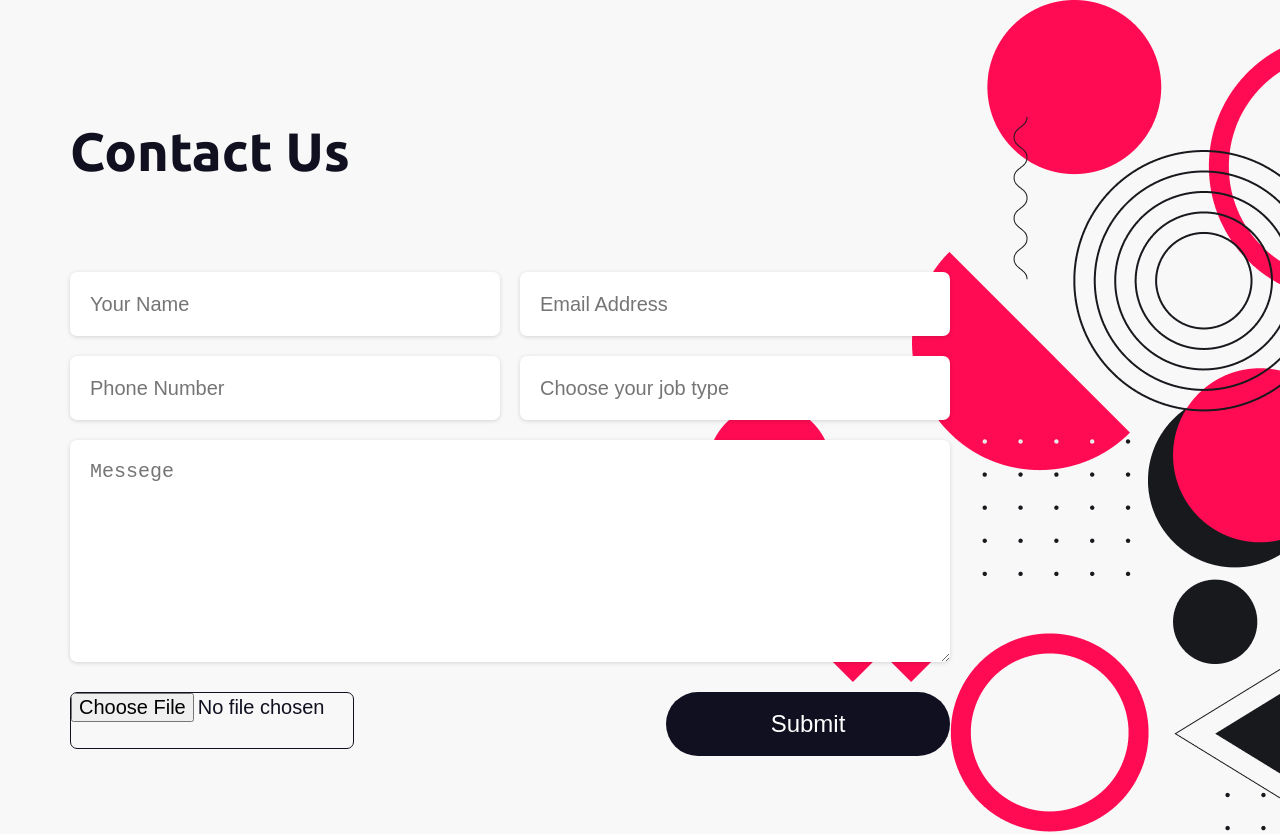
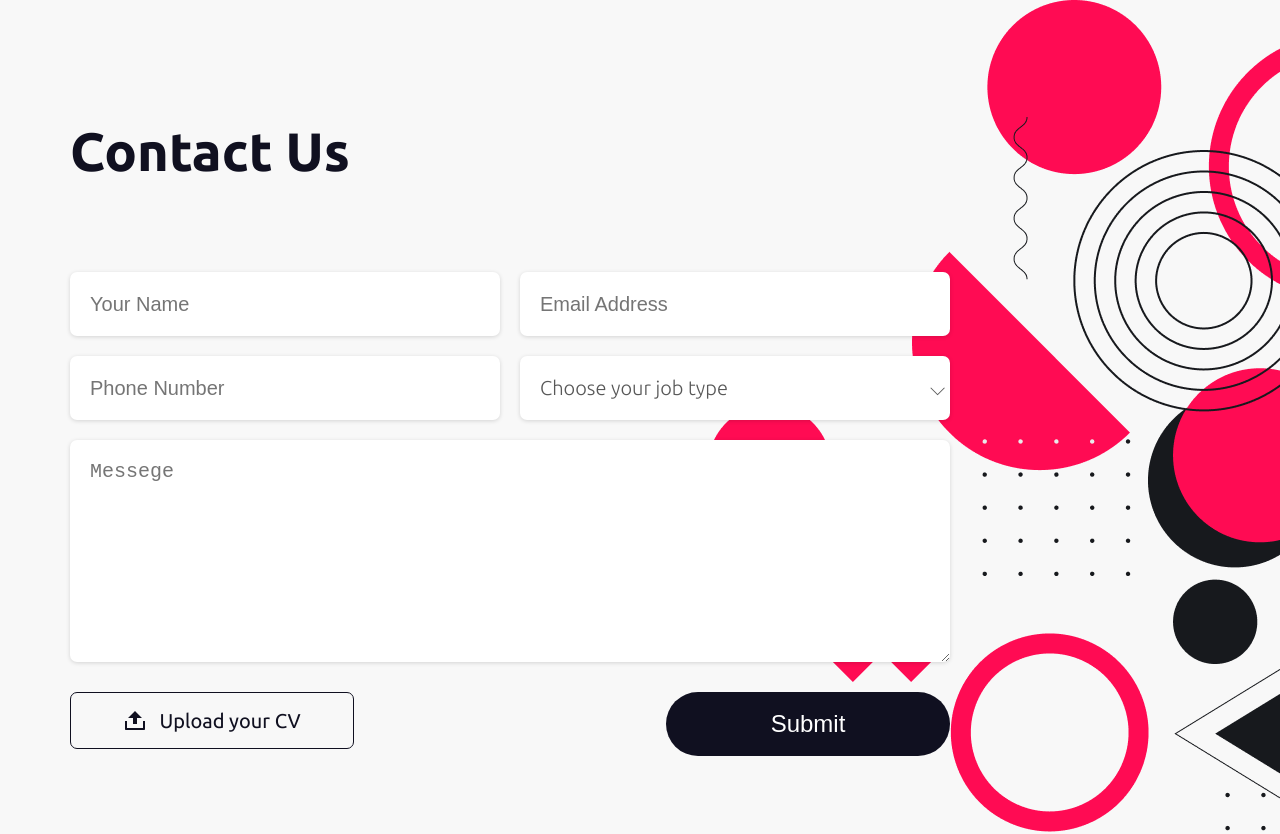
Before and after one commit to NovikovM18/lpl, a Vue app: page / in a window 1280 px wide. Shown: the top 834 px of the page. Built offline with nearby package versions, Linux system fonts and the light colour scheme.

Commit message:
add forms input

```diff
--- a/package.json
+++ b/package.json
@@ -7,9 +7,12 @@
     "build": "vue-cli-service build"
   },
   "dependencies": {
+    "@vuelidate/core": "^2.0.0-alpha.42",
+    "@vuelidate/validators": "^2.0.0-alpha.30",
     "core-js": "^3.8.3",
     "swiper": "^8.3.0",
-    "vue": "^3.2.13"
+    "vue": "^3.2.13",
+    "vuelidate": "^0.7.7"
   },
   "devDependencies": {
     "@vue/cli-plugin-babel": "~5.0.0",
--- a/src/components/Contacts.vue
+++ b/src/components/Contacts.vue
@@ -6,7 +6,8 @@
       <h1 class="contacts__title">Contact Us</h1>
       <form
         class="form"
-        @submit=""
+        ref="contactForm"
+        @submit.prevent="submitForm"
       >
         <div class="form__fb">
           <input
@@ -14,12 +15,16 @@
             class="form__input"
             placeholder="Your Name"
             v-model.trim="form.name"
+            @blur="v$.form.name.$touch"
+            :class="{ error: v$.form.name.$error }"
           >
           <input
             type="text"
             class="form__input"
             placeholder="Email Address"
             v-model.trim="form.email"
+            @blur="v$.form.email.$touch"
+            :class="{ error: v$.form.email.$error }"
           >
         </div>
         <div class="form__sb">
@@ -28,22 +33,54 @@
             class="form__input"
             placeholder="Phone Number"
             v-model.trim="form.phone"
+            @blur="v$.form.phone.$touch"
+            :class="{ error: v$.form.phone.$error }"
           >
-          <input
-            type="text"
-            class="form__input"
-            placeholder="Choose your job type"
-            v-model="form.job"
-          >
+          <div class="custom-select" :tabindex="tabindex" @blur="open = false">
+            <div class="selected" :class="{ open: open }" @click="open = !open">
+              {{ form.job }}
+            </div>
+            <div class="items" :class="{ selectHide: !open }">
+              <div
+                v-for="(option, i) of options"
+                :key="i"
+                @click="
+                  form.job = option;
+                  open = false;
+                "
+              >
+                {{ option }}
+              </div>
+            </div>
+          </div>
+
         </div>
         <textarea
           class="form__ta"
           placeholder="Messege"
           v-model.trim="form.messege"
+          @blur="v$.form.messege.$touch"
+          :class="{ error: v$.form.messege.$error }"
         >
         </textarea>
         <div class="form__tb">
-          <input type="file" class="form__file">
+          <input
+            type="file"
+            class="form__file_i"
+            id="file_i"
+            @change="onFileChange"
+          >
+          <label
+            for="file_i"
+            class="form__file"
+          >
+            <img
+              class="form__file_img"
+              src="../assets/img/input_file.svg"
+              alt="icon"
+            >
+            <p class="form__file_p">Upload your CV</p>
+          </label>
           <button
             class="form__btn"
             type="submit"
@@ -57,16 +94,67 @@
 </template>
 
 <script>
+import useVuelidate from '@vuelidate/core'
+import { required, email, numeric } from '@vuelidate/validators'
 export default {
+  setup () {
+    return { v$: useVuelidate() }
+  },
   data() {
     return {
+      options: ['Create', 'Fix', 'Search', 'Verification'],
+      default: 'Choose your job type',
+      tabindex: 0,
+      selected: 'Choose your job type',
+      open: false,
       form: {
         name: '',
         email: '',
         phone: '',
-        job: '',
+        job: 'Choose your job type',
         messege: '',
+        cv: null,
       }
+    }
+  },
+  validations() {
+    return{
+      form: {
+        name: { required },
+        email: { required, email },
+        phone: { required, numeric },
+        job: { required },
+        messege: { required },
+      }
+    }
+  },
+  methods: {
+    async submitForm () {
+      const isFormCorrect = await this.v$.$validate()
+      if(isFormCorrect) {
+        alert('Thanks for you messege!');
+        console.log(this.form);
+        this.$refs.contactForm.reset();
+        this.form.job = 'Choose your job type';
+      } else {
+        return
+      }
+    },
+    onFileChange(e) {
+      let files = e.target.files || e.dataTransfer.files;
+      if (!files.length)
+        return;
+      this.createFile(files[0]);
+    },
+    createFile(file) {
+      let newFile = new File();
+      var reader = new FileReader();
+      var vm = this;
+
+      reader.onload = (e) => {
+        vm.form.cv = e.target.result;
+      };
+      reader.readAsDataURL(file);
     }
   }
 }
@@ -210,12 +298,28 @@ export default {
       font-weight: 400;
       font-size: 20px;
       line-height: 23px;
-      text-align: center;
       color: #101020;
+      display: flex;
+      align-items: center;
+      justify-content: center;
+      gap: 12px;
         @media (max-width: 768px) {
           width: 335px;
           height: 50px;
         }
+      &_img {
+        width: 24px;
+        height: 24px;
+      }
+      &_p {
+        font-weight: 400;
+        font-size: 20px;
+        line-height: 23px;
+        color: #101020;
+      }
+      &_i {
+        display: none;
+      }
     }
     &__btn {
       width: 284px;
@@ -236,4 +340,78 @@ export default {
         }
     }
   }
+  .error {
+    border: 2px dashed red;
+  }
+
+  .custom-select {
+    position: relative;
+    width: 430px;
+    height: 64px;
+    text-align: left;
+    outline: none;
+    line-height: 64px;
+    font-size: 20px;
+      @media (max-width: 768px) {
+        width: 335px;
+        height: 50px;
+        font-size: 16px;
+        line-height: 50px;
+      }
+  }
+
+  .custom-select .selected {
+    background-color: #fff;
+    border-radius: 7px;
+    box-shadow: 0px 1px 4px rgba(0, 0, 0, 0.15);
+    color: #585858;
+    font-weight: 300;
+    padding-left: 1em;
+    cursor: pointer;
+    user-select: none;
+  }
+
+  .custom-select .selected.open {
+    border: 1px solid #F8F8F8;
+    border-radius: 7px 7px 0px 0px;
+  }
+
+  .custom-select .selected:after {
+    position: absolute;
+    content: "⌵";
+    top: 0;
+    right: 20px;
+    width: 0;
+    height: 0;
+  }
+
+  .custom-select .items {
+    font-weight: 300;
+    color: #585858;
+    border-radius: 0px 0px 6px 6px;
+    overflow: hidden;
+    border-right: 1px solid #F8F8F8;
+    border-left: 1px solid #F8F8F8;
+    border-bottom: 1px solid #F8F8F8;
+    position: absolute;
+    background-color: #fff;
+    left: 0;
+    right: 0;
+    z-index: 1;
+  }
+
+  .custom-select .items div {
+    color: #585858;
+    padding-left: 1em;
+    cursor: pointer;
+    user-select: none;
+  }
+
+  .custom-select .items div:hover {
+    background-color: #F8F8F8;
+  }
+
+  .selectHide {
+    display: none;
+  }
 </style>
```
Also changed, not shown: src/assets/img/input_file.svg (added), 1 other file (tests, documents, lock files or other folders).
